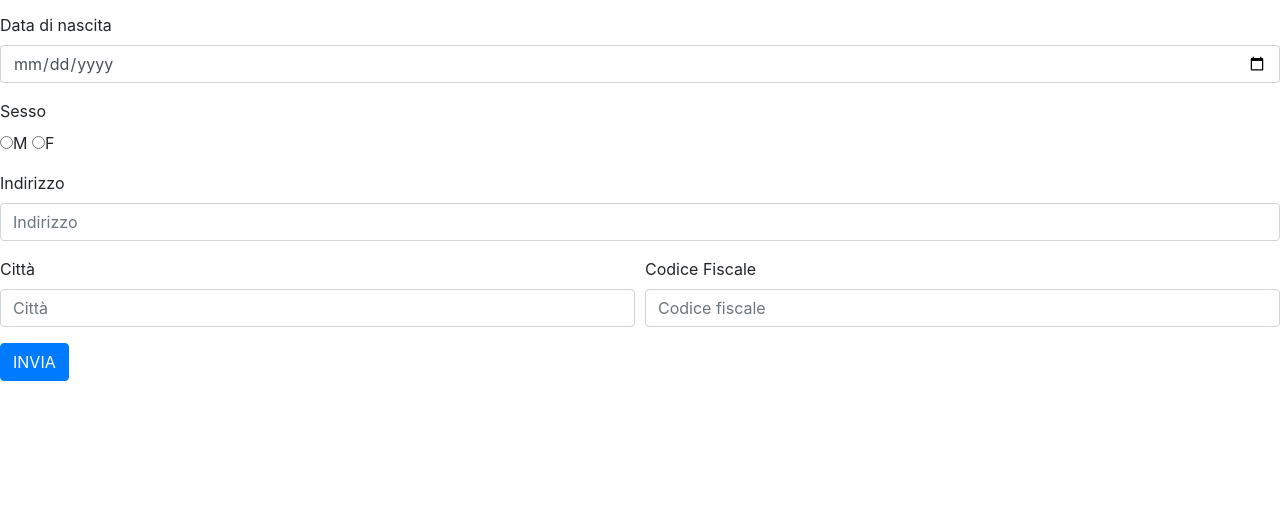
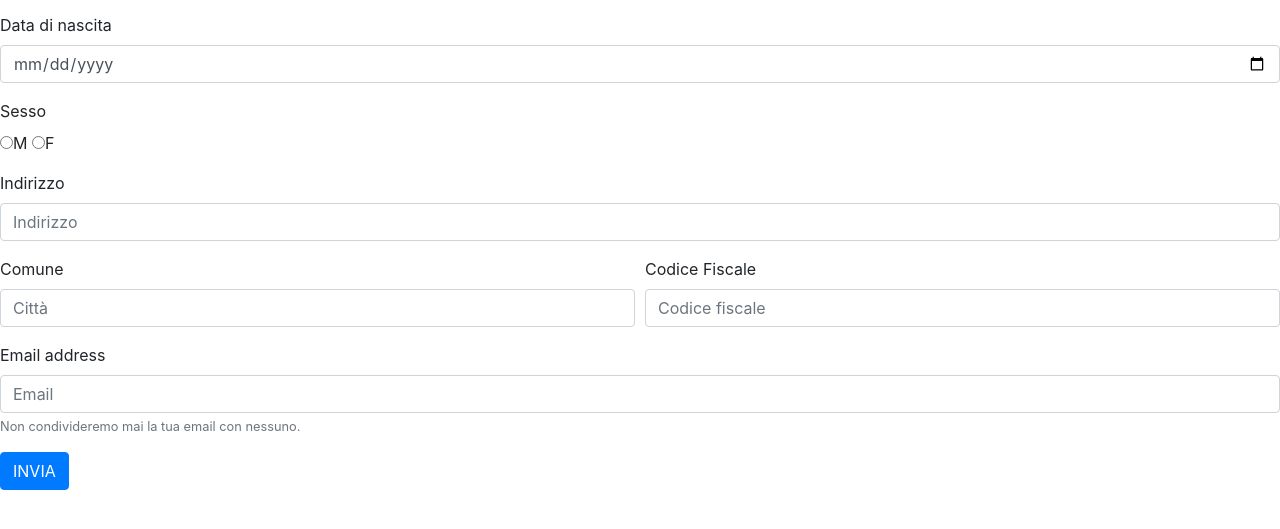
Before and after one commit to GabrieleGio/Web-1, a plain HTML site: page Forms/esercizioform.html in a window 1280 px wide. Shown: the part 129-658 px from the top of the page. Drawn offline with nearby package versions, Linux system fonts and the light colour scheme.

Commit message:
aggiunta email

```diff
--- a/Forms/esercizioform.html
+++ b/Forms/esercizioform.html
@@ -36,7 +36,7 @@
               </div>
             <div class="form-row">
               <div class="form-group col-md-6">
-                <label for="fcitta">Città</label>
+                <label for="fcitta">Comune</label>
                 <input type="text" name="fcitta" class="form-control" id="inputcitta" placeholder="Città">
               </div>
                 <div class="form-group col-md-6">
@@ -44,6 +44,11 @@
                 <input type="text" name="fcodicefiscale" class="form-control" id="inputcodicefiscale" placeholder="Codice fiscale" minlength="16" maxlength="16" pattern="^[a-zA-Z]{6}[0-9]{2}[a-zA-Z][0-9]{2}[a-zA-Z][0-9]{3}[a-zA-Z]$" required="required" >
                 </div>
             </div>
+            <div class="form-group">
+                <label for="femail">Email address</label>
+                <input type="email" class="form-control" name="femail" id="inputemail" aria-describedby="emailHelp" placeholder="Email">
+                <small id="emailHelp" class="form-text text-muted">Non condivideremo mai la tua email con nessuno.</small>
+              </div>
             <button type="submit" class="btn btn-primary">INVIA</button>
           </form>
     </body>
```
